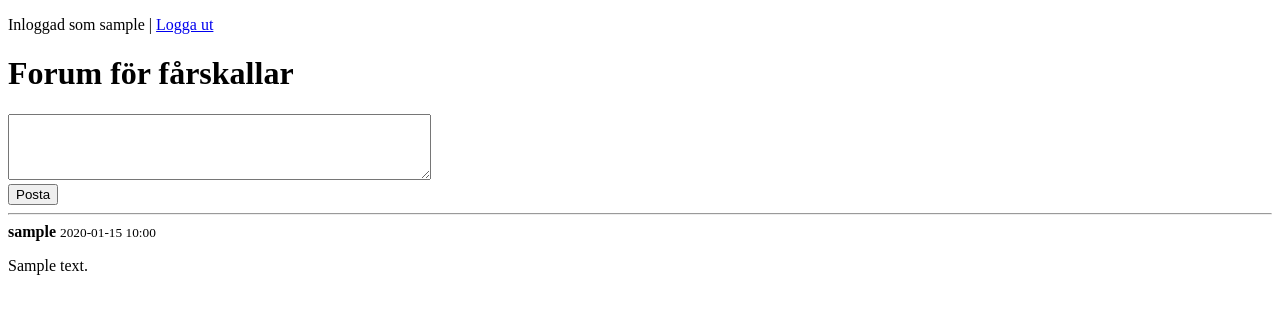
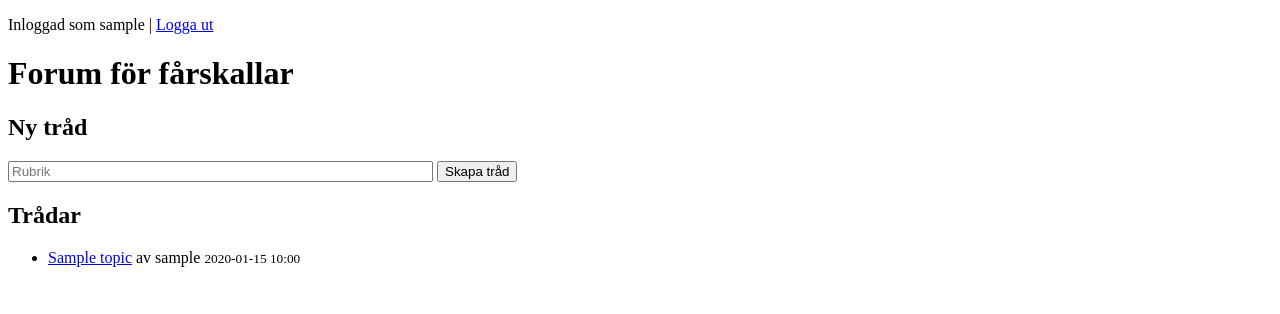
Before and after one commit to gabrielandersson1-collab/Forum-f-r-f-rskallar, a Flask app: template templates/forum.html in a window 1280 px wide. Shown: the top 314 px of the page. Run offline with Flask 3, Linux system fonts and the light colour scheme; the template is opened without the code that fills it: most values are stand-ins (such as "Sample title", 1, 10 or a date in 2020).

Commit message:
Nu har vi fixat topic tabell och trådlista

```diff
--- a/app.py
+++ b/app.py
@@ -1,4 +1,4 @@
-from flask import Flask, render_template, request, redirect, session, url_for
+from flask import Flask, render_template, request, redirect, session, url_for, abort
 import mysql.connector
 
 app = Flask(__name__)
@@ -45,24 +45,58 @@ def forum():
 
     if request.method == "POST":
         cur.execute(
-            "INSERT INTO posts (user_id, content) VALUES (%s, %s)",
-            (session["user_id"], request.form["content"])
+            "INSERT INTO topics (title, user_id) VALUES (%s, %s)",
+            (request.form["title"], session["user_id"])
         )
         db.commit()
+        new_id = cur.lastrowid
         cur.close()
         db.close()
-        return redirect(url_for("forum"))
+        return redirect(url_for("topic", topic_id=new_id))
+
+    cur.execute("""
+        SELECT topics.id, topics.title, topics.created_at, users.username
+        FROM topics
+        JOIN users ON topics.user_id = users.id
+        ORDER BY topics.created_at DESC
+    """)
+    topics = cur.fetchall()
+    cur.close()
+    db.close()
+    return render_template("forum.html", username=session["username"], topics=topics)
+
+
+@app.route("/topic/<int:topic_id>")
+def topic(topic_id):
+    if "user_id" not in session:
+        return redirect(url_for("login"))
+
+    db = get_db()
+    cur = db.cursor(dictionary=True)
+
+    cur.execute("""
+        SELECT topics.id, topics.title, users.username
+        FROM topics
+        JOIN users ON topics.user_id = users.id
+        WHERE topics.id = %s
+    """, (topic_id,))
+    t = cur.fetchone()
+    if not t:
+        cur.close()
+        db.close()
+        abort(404)
 
     cur.execute("""
         SELECT posts.content, posts.created_at, users.username
         FROM posts
         JOIN users ON posts.user_id = users.id
-        ORDER BY posts.created_at DESC
-    """)
+        WHERE posts.topic_id = %s
+        ORDER BY posts.created_at ASC
+    """, (topic_id,))
     posts = cur.fetchall()
     cur.close()
     db.close()
-    return render_template("forum.html", username=session["username"], posts=posts)
+    return render_template("topic.html", username=session["username"], topic=t, posts=posts)
 
 
 @app.route("/logout")
--- a/templates/forum.html
+++ b/templates/forum.html
@@ -5,20 +5,23 @@
   <p>Inloggad som {{ username }} | <a href="/logout">Logga ut</a></p>
   <h1>Forum för fårskallar</h1>
 
+  <h2>Ny tråd</h2>
   <form method="post">
-    <textarea name="content" rows="4" cols="50" required></textarea><br>
-    <button>Posta</button>
+    <input name="title" placeholder="Rubrik" size="50" required>
+    <button>Skapa tråd</button>
   </form>
 
-  <hr>
-  {% for post in posts %}
-    <div>
-      <strong>{{ post.username }}</strong>
-      <small>{{ post.created_at.strftime("%Y-%m-%d %H:%M") }}</small>
-      <p>{{ post.content }}</p>
-    </div>
-  {% else %}
-    <p>Inga inlägg ännu.</p>
-  {% endfor %}
+  <h2>Trådar</h2>
+  <ul>
+    {% for t in topics %}
+      <li>
+        <a href="{{ url_for('topic', topic_id=t.id) }}">{{ t.title }}</a>
+        av {{ t.username }}
+        <small>{{ t.created_at.strftime("%Y-%m-%d %H:%M") }}</small>
+      </li>
+    {% else %}
+      <li>Inga trådar ännu. Skapa den första!</li>
+    {% endfor %}
+  </ul>
 </body>
 </html>
```
Also changed, not shown: templates/topic.html (added, +20 -0 lines).
